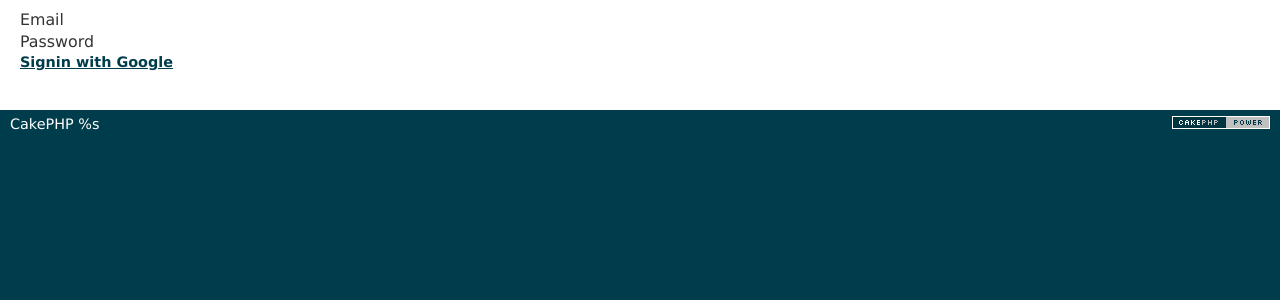
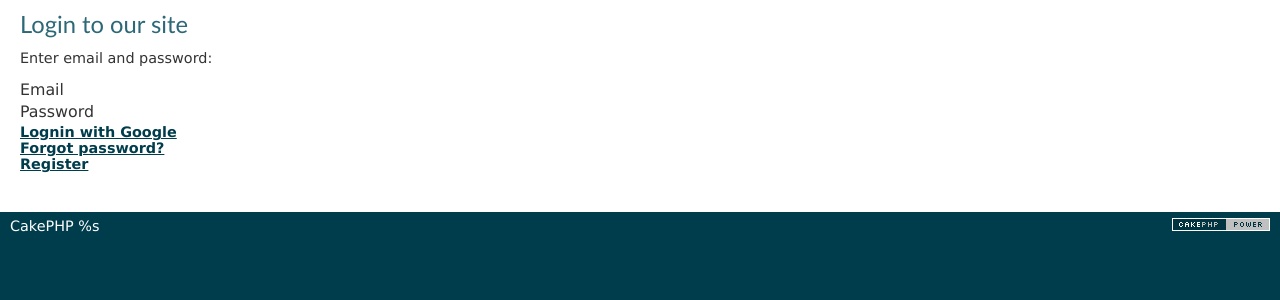
Before and after one commit to VAT-MoneyLover/Money-Lover, a CakePHP app: the page made by app/View/Users/login.ctp in a window 1280 px wide. Shown: the part 47-347 px from the top of the page. Run offline with PHP 8.4 and a stand-in for CakePHP, Linux system fonts and the light colour scheme; the template is opened without the code that fills it, so the values that code supplies are empty; some libraries are stand-ins or nearby versions.

Commit message:
Login form bootstrap.

```diff
--- a/app/Controller/WalletsController.php
+++ b/app/Controller/WalletsController.php
@@ -11,7 +11,7 @@
         public $components = array('Flash');
 
         public function beforeFilter(){
-            $this->Auth->allow('index');
+            //$this->Auth->allow('index');
         }
 
         public function index()
--- a/app/View/Users/login.ctp
+++ b/app/View/Users/login.ctp
@@ -3,8 +3,18 @@
 		width: 100%;
 	}
 </style>
-
-
+<div class="col-sm-4">
+	<div class="form-box">
+		<div class="form-top">
+			<div class="form-top-left">
+				<h3>Login to our site</h3>
+				<p>Enter email and password:</p>
+			</div>
+			<div class="form-top-right">
+				<i class="fa fa-key"></i>
+			</div>
+		</div>
+		<div class="form-bottom">
 			<!-- <form role="form" action="" method="post" class="login-form"> -->
 			<?php echo $this->form->create('User', array('id'=>'login', 'role'=>'form', 'method'=>'post', 'class'=>'form-signin')); ?>
 			<div class="form-group">
@@ -25,12 +35,29 @@
 			<!-- Login with FB and Google -->
 			<div class="form-group">
 				<a class="btn btn-link-1 btn-link-1-google-plus" href="<?php echo BASE_PATH.'googlelogin'; ?>">
-		<i class="fa fa-google-plus"></i> Signin with Google
+					<i class="fa fa-google-plus"></i> Lognin with Google
 				</a>
 				<!-- <a class="btn btn-link-1 btn-link-1-facebook" href="<?php echo BASE_PATH.'fblogin'; ?>">
 					<i class="fa fa-facebook"></i> Facebook
 				</a> -->
 			</div>
-<?php echo $this->HTML->link('Forgot password', array('controller'=>'users', 'action'=>'forgotPassword')); ?>
 			<!-- </form> -->
 			<?php echo $this->Form->end(); ?>
+		</div>
+		<div class="form-footer">
+			<div class="row">
+				<div class="col-sm-7">
+					<i class="fa fa-lock"></i>
+					<a href="<?php echo BASE_PATH.'users/forgotPassword'; ?>"> Forgot password? </a>
+
+				</div>
+
+				<div class="col-sm-5">
+					<i class="fa fa-check"></i>
+					<a href="<?php echo BASE_PATH.'users/register'; ?>"> Register </a>
+				</div>
+			</div>
+		</div>
+
+	</div>
+</div>
```
Also changed, not shown: app/Controller/UsersController.php (+4 -3 lines), app/View/Layouts/login.ctp (renamed from app/View/Layouts/main.ctp, +3 -23 lines), app/View/Users/add.ctp (deleted, +0 -53 lines), app/webroot/css/css/style.css (+5 -2 lines), app/View/Users/register.ctp (added). Lines whose indentation alone changed are shown as unchanged.
